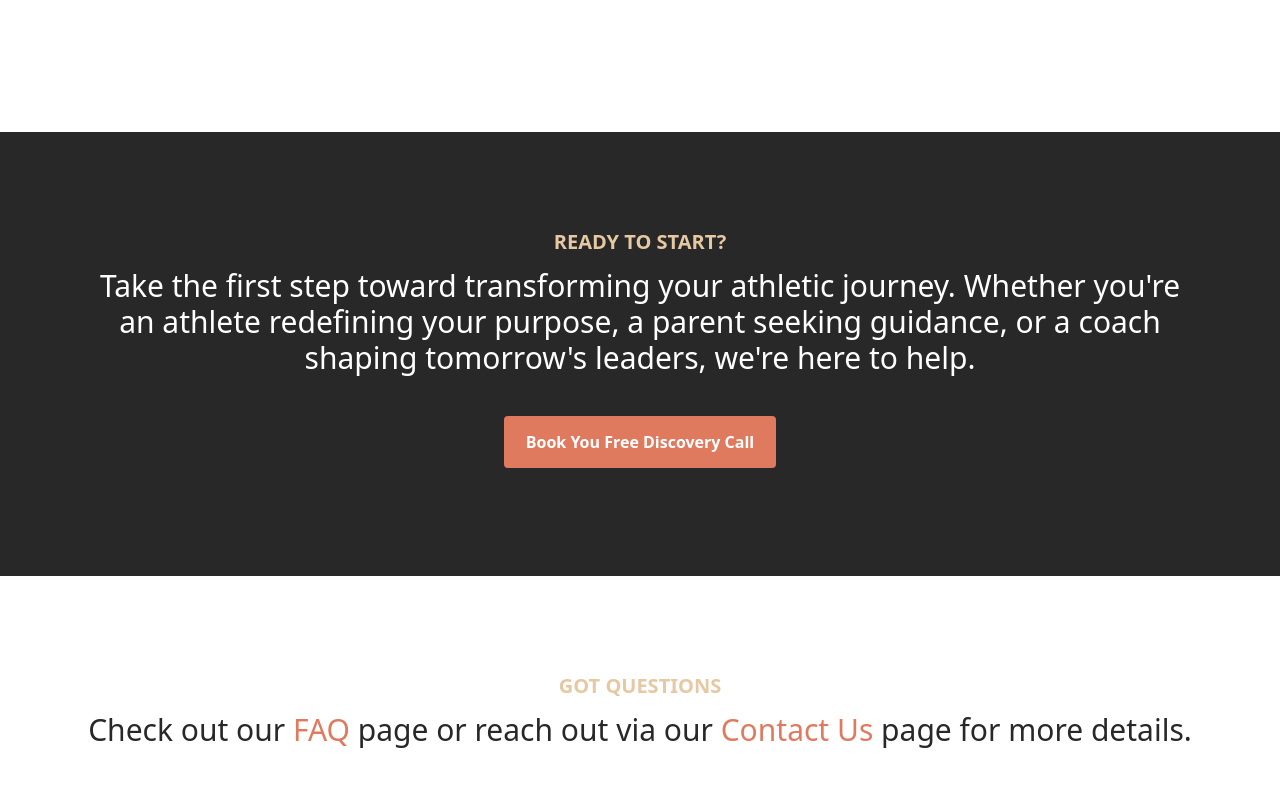
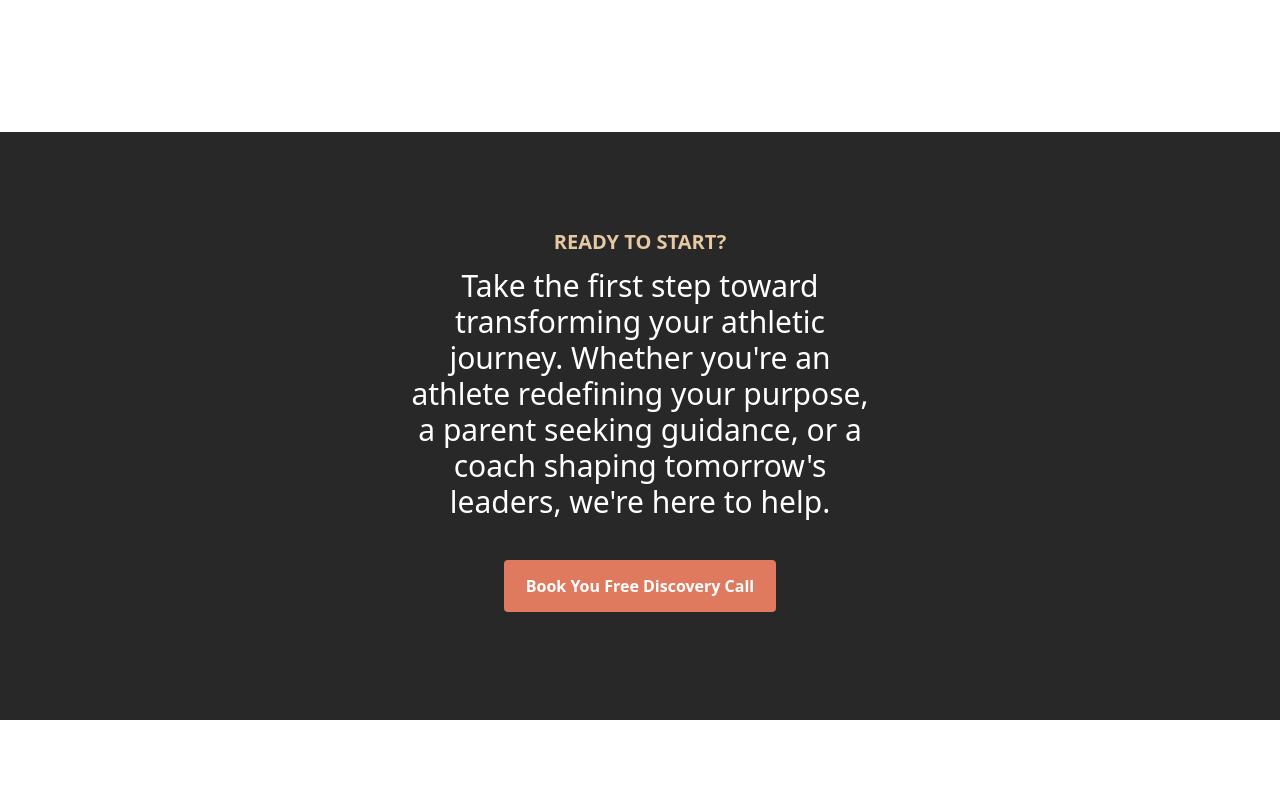
Before and after one commit to drethedevjs/next-play, a Vue app: page / in a window 1280 px wide. Shown: the part 2380-3166 px from the top of the page. Built offline with nearby package versions, Linux system fonts and the light colour scheme.

Commit message:
Scaled down the call to action panes and updated the mobile header to read from the data.

```diff
--- a/src/components/CallToAction.vue
+++ b/src/components/CallToAction.vue
@@ -12,7 +12,7 @@
 
 <style scoped>
 #cta-container {
-  @apply lg:py-24 py-24 sm:px-20 px-8 text-center;
+  @apply lg:py-24 py-24 sm:px-20 px-8 text-center 2xl:w-2/3 xl:w-1/2 w-full mx-auto;
 }
 
 p {
--- a/src/components/TheHeader.vue
+++ b/src/components/TheHeader.vue
@@ -31,9 +31,11 @@ function toggleMenu() {
           <img src="/logo-blk-main.png" class="mobile-logo" alt="Next Play logo" />
           <CancelCircleIcon class="absolute top-5 sm:right-16 right-5 size-8 hover:text-white" @click="toggleMenu" />
         </div>
-        <div class="flex flex-col">
-          <a v-for="link in headerLinks" :href="link.path">{{link.name}}</a>
-        </div>
+        <template v-for="link in headerLinks">
+          <div class="flex flex-col">
+            <a v-if="link.isActive" :href="link.path">{{link.name}}</a>
+          </div>
+        </template>
       </div>
     </div>
   </nav>
```
